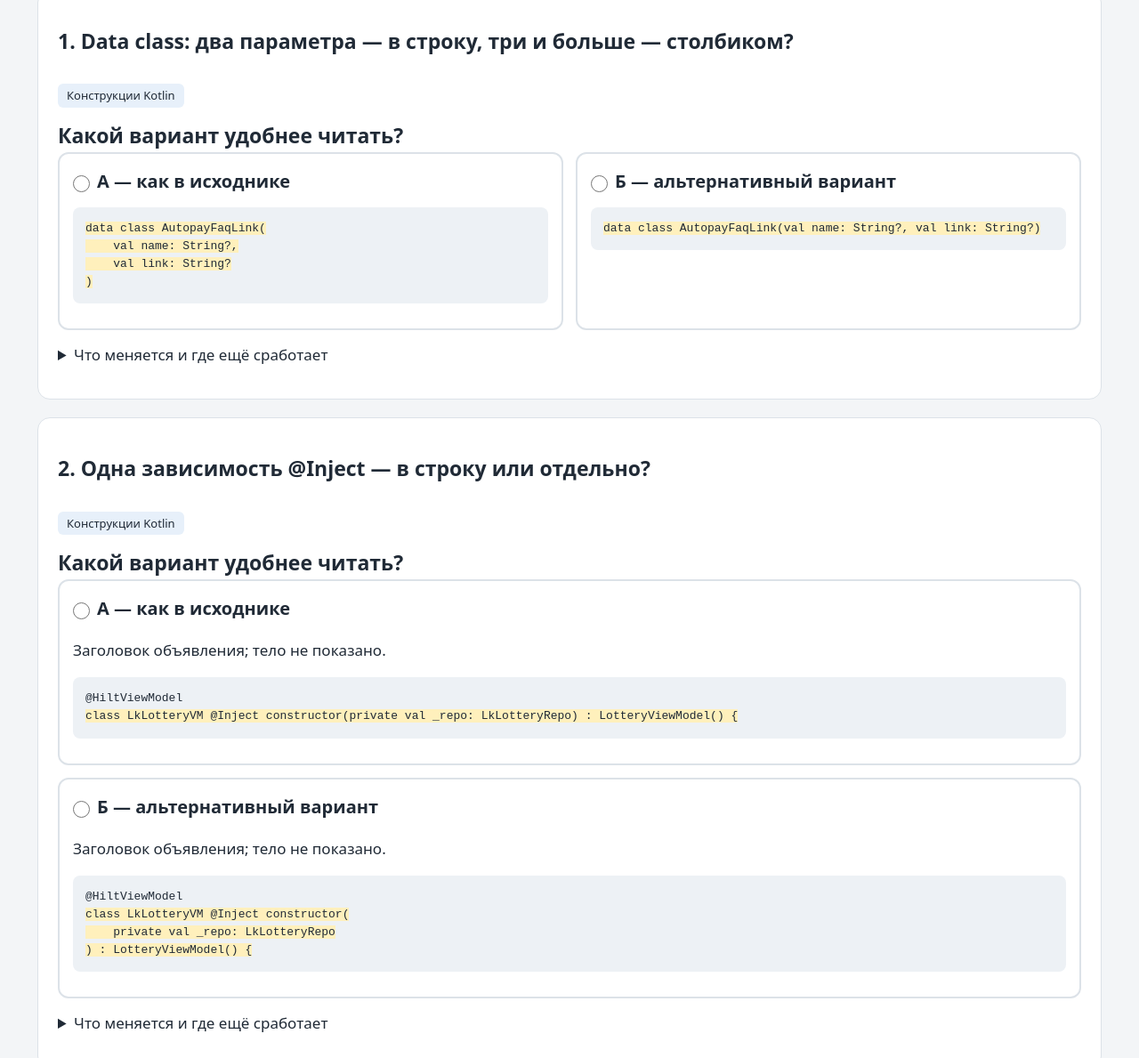
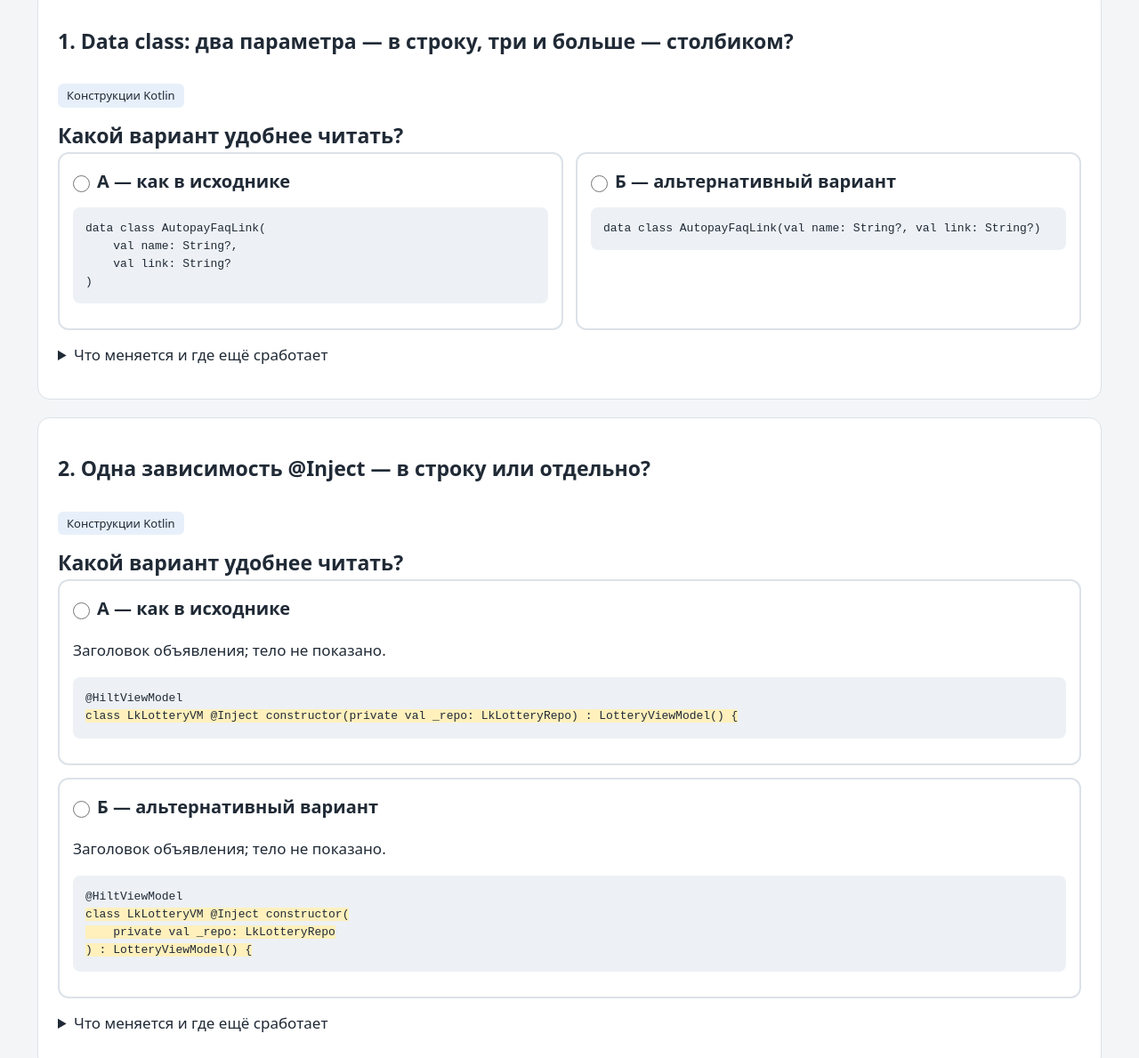
Before and after one commit to vikim-nur/android-code-style-lab, a plain HTML site: page survey/reference-ab/index.html in a window 1280 px wide. Shown: the part 1198-2387 px from the top of the page at 89% size. Drawn offline with Linux system fonts and the light colour scheme.

Commit message:
Suppress solid highlight in full survey comparisons

```diff
--- a/survey/reference-ab/form.js
+++ b/survey/reference-ab/form.js
@@ -3,18 +3,25 @@ const spec=globalThis.FORMATTING_SURVEY;
 const model=globalThis.StyleBallot;
 function node(tag,text){const n=document.createElement(tag);if(text!==undefined)n.textContent=text;return n;}
 function changedLines(a,b){const x=a.split('\n'),y=b.split('\n');const changedA=new Set(),changedB=new Set();let i=0,j=0;while(i<x.length&&j<y.length){if(x[i]===y[j]){i++;j++;continue;}let ai=x.length,bj=y.length,best=Infinity;for(let m=i;m<x.length;m++)for(let n=j;n<y.length;n++)if(x[m]===y[n]&&m-i+n-j<best){best=m-i+n-j;ai=m;bj=n;}for(let m=i;m<ai;m++)changedA.add(m);for(let n=j;n<bj;n++)changedB.add(n);i=ai;j=bj;}for(;i<x.length;i++)changedA.add(i);for(;j<y.length;j++)changedB.add(j);return[changedA,changedB];}
+function highlightedLines(a,b){
+ const diff=changedLines(a,b);
+ const fullyChanged=(text,changed)=>text.split('\n').every((line,index)=>!line.trim()||changed.has(index));
+ // When the entire comparison differs, a solid yellow block adds no information.
+ return fullyChanged(a,diff[0])&&fullyChanged(b,diff[1])?[new Set(),new Set()]:diff;
+}
 function code(text,changed,id){const pre=node('pre'),code=node('code');code.id=id;const lines=text.split('\n');lines.forEach((line,i)=>{const span=node('span',line);span.className=changed.has(i)?'changed':'line';code.append(span);if(i<lines.length-1)code.append(document.createTextNode('\n'));});pre.append(code);return pre;}
 for(const [index,q]of spec.questions.entries()){
  const section=node('section');section.className='panel question';section.id=q.id;section.append(node('h2',(index+1)+'. '+q.title));const badge=node('p',q.group);badge.className='badge';section.append(badge);
  const fieldset=node('fieldset');fieldset.append(node('legend','Какой вариант удобнее читать?'));
  const grid=node('div');grid.className='comparison'+(Math.max(...q.source_examples.flatMap(ex=>(ex.A+'\n'+ex.B).split('\n').map(line=>line.length)))>82?' long':'');
+ const highlights=q.source_examples.map(ex=>highlightedLines(ex.A,ex.B));
  for(const [ci,choice]of ['A','B'].entries()){
   const label=node('label');label.className='option';const input=node('input');input.type='radio';input.name=q.id;input.value=choice;
   const title=choice==='A'?'А — как в исходнике':'Б — альтернативный вариант';input.setAttribute('aria-label',title);label.append(input,node('strong',title));
-  for(const ex of q.source_examples){
-   if(q.source_examples.length>1)label.append(node('p','Пример '+(q.source_examples.indexOf(ex)+1)));
+  for(const [exampleIndex,ex] of q.source_examples.entries()){
+   if(q.source_examples.length>1)label.append(node('p','Пример '+(exampleIndex+1)));
    if(ex.partial_header)label.append(node('p','Заголовок объявления; тело не показано.'));
-   label.append(code(ex[choice],changedLines(ex.A,ex.B)[ci],ex.id+'-'+choice));
+   label.append(code(ex[choice],highlights[exampleIndex][ci],ex.id+'-'+choice));
   }
   grid.append(label);
  }
```
Also changed, not shown: survey/reference-ab/index.html (+1 -1 lines).
